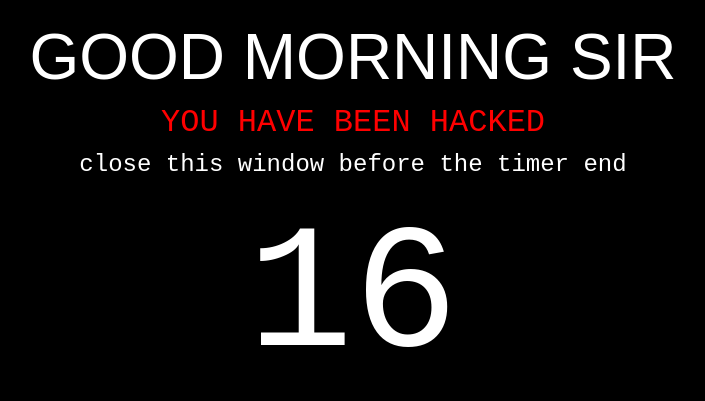
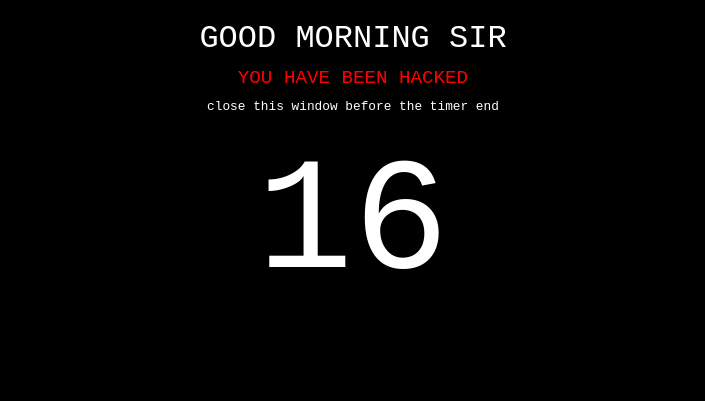
Before and after one commit to usernob/NGGYU, a plain HTML site: page index.html in a window 1280 px wide. Shown: the whole page, without its empty margins (287-992 px from the left). Drawn offline with Linux system fonts and the light colour scheme.

Commit message:
firstcommit

```diff
--- a/style.css
+++ b/style.css
@@ -13,11 +13,11 @@
     margin-top: 10px;
     font-family: Monospace;
     color: red;
-    font-size: 2rem;
+    font-size: 1.2rem;
 }
 
 #warning #desc {
-    font-size: 1.5rem;
+    font-size: 0.8rem;
     color: #ffffff;
 }
 
@@ -30,13 +30,13 @@
 #gretting {
     margin: auto;
     color: #ffffff;
-    font-size: 4rem;
-    font-family: Sans-Serif;
+    font-size: 2rem;
+    font-family: Monospace;
 }
 
 #countdown {
     width: fit-content;
-    font-size: 11rem;
+    font-size: 10rem;
     color: #ffffff;
     font-family: Monospace;
 }
```
